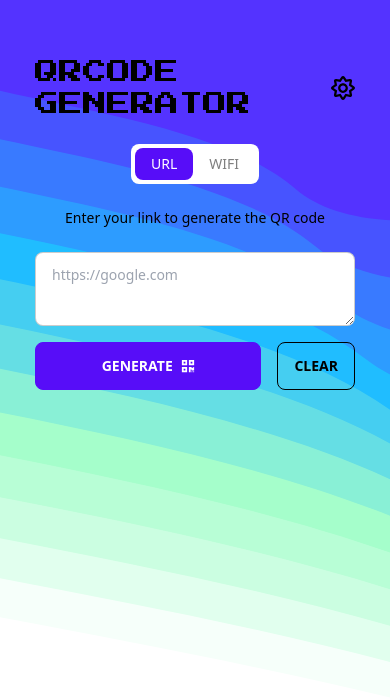
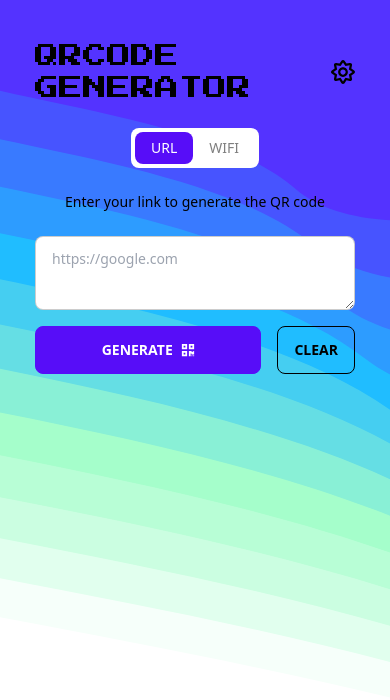
Before and after one commit to JCarlosLucio/qr-code-generator, a React (Vite) app: page / in a window 390 px wide. Shown: the top 700 px of the page. Built offline with nearby package versions, Linux system fonts and the light colour scheme.

Commit message:
Reduce margin top for smaller screen sizes

```diff
--- a/src/Header/Header.tsx
+++ b/src/Header/Header.tsx
@@ -2,7 +2,7 @@ import { ColorModeToggle } from './ColorModeToggle';
 
 export const Header = () => {
   return (
-    <header className="mt-8 flex h-28 w-80 items-center justify-center gap-4 sm:mt-14 sm:w-screen">
+    <header className="mt-4 flex h-28 w-80 items-center justify-center gap-4 sm:mt-14 sm:w-screen">
       <h1 className="font-display text-2xl sm:text-4xl">QRCODE GENERATOR</h1>
       <ColorModeToggle />
     </header>
```
